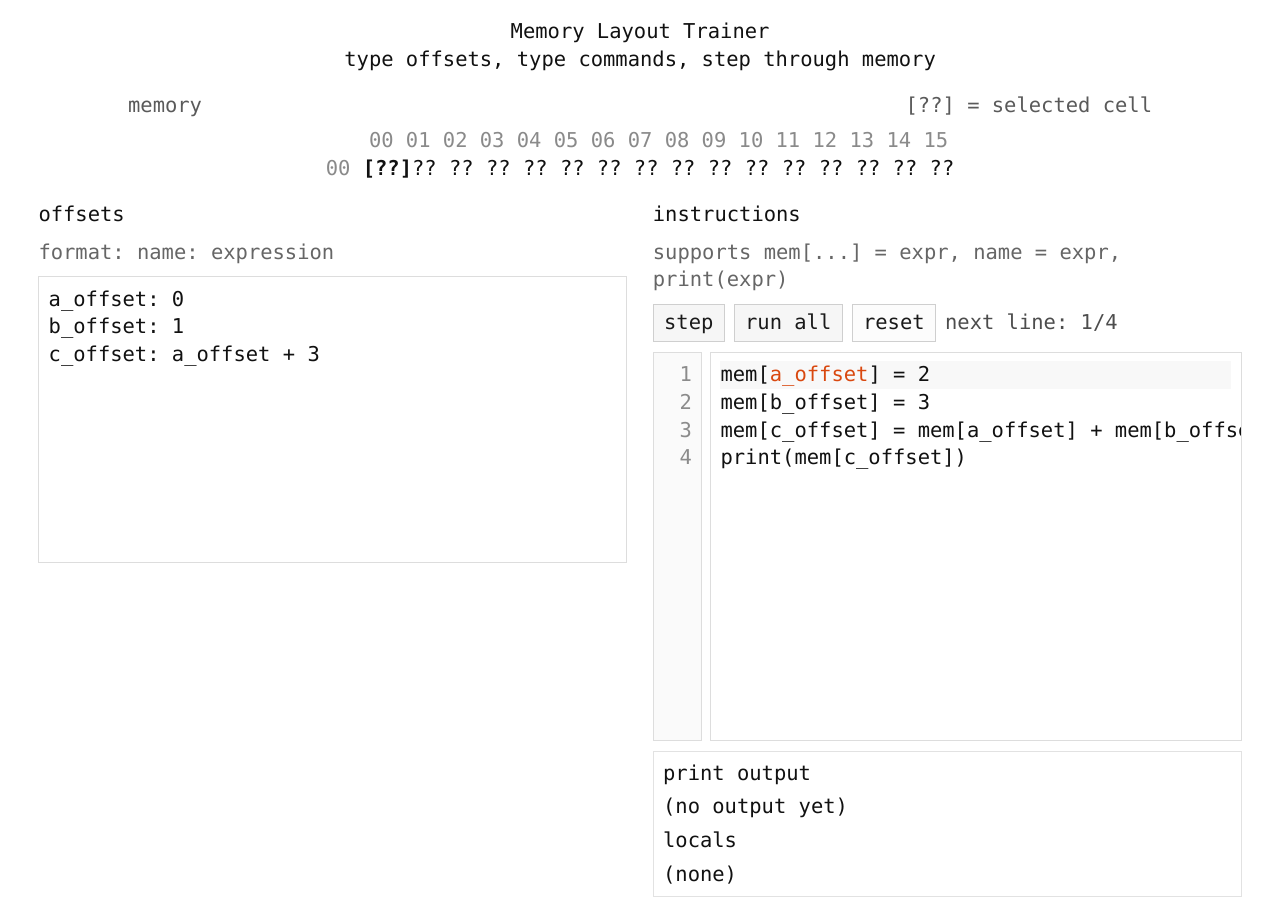
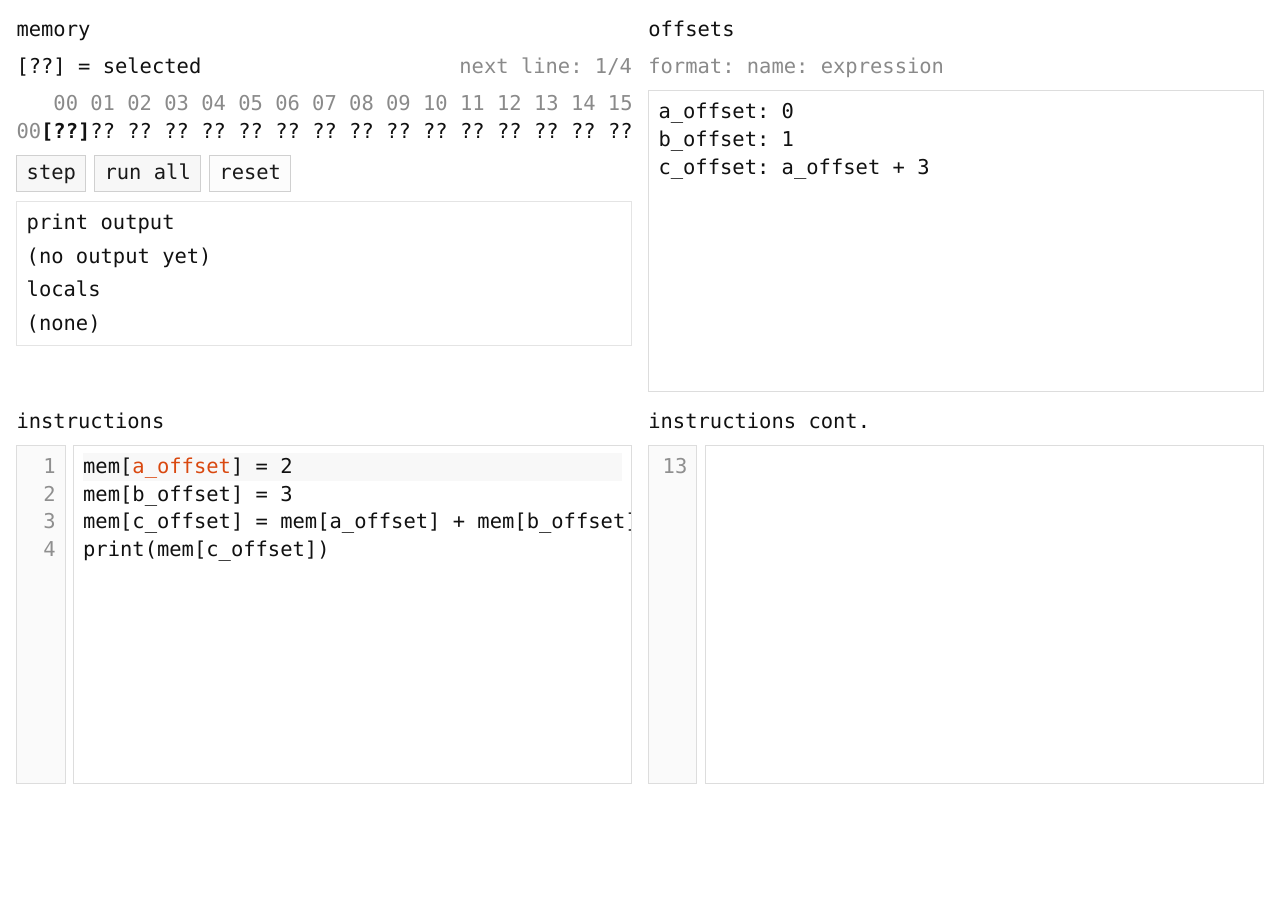
Before and after one commit to acrm/MemoryLayout, a React (Vite) app: page / in a window 1280 px wide. After the commit the page ends 800 px from the top, so only its background shows below. Built offline with nearby package versions, Linux system fonts and the light colour scheme.

Commit message:
2026w11-1.5: Rework UI into 2x2 terminal layout

```diff
--- a/package.json
+++ b/package.json
@@ -1,7 +1,7 @@
 {
   "name": "memory-layout-lab",
   "private": true,
-  "version": "2026w11-1.4",
+  "version": "2026w11-1.5",
   "type": "module",
   "scripts": {
     "dev": "vite",
--- a/src/App.css
+++ b/src/App.css
@@ -7,9 +7,10 @@
   --terminal-size: calc(80vw / 50);
   height: 100%;
   display: grid;
-  grid-template-rows: auto auto minmax(0, 1fr);
-  gap: 0.9em;
-  padding: 0.9em 3vw 1.2em;
+  grid-template-columns: 1fr 1fr;
+  grid-template-rows: 1fr 1fr;
+  gap: 0.8em;
+  padding: 0.8em;
   background: #ffffff;
   color: #111111;
   font-family: var(--font-mono);
@@ -22,57 +23,51 @@
   font: inherit;
 }
 
-.memory-header {
-  text-align: center;
+.zone {
+  min-height: 0;
+  display: flex;
+  flex-direction: column;
+  gap: 0.45em;
+  overflow: hidden;
 }
 
-.memory-header h1,
-.memory-header p,
-.memory-stage-head h2,
-.panel-head h3,
+.zone-title,
 .panel-hint,
+.status-chip,
 .runtime-box h4 {
   margin: 0;
   font-weight: 500;
 }
 
-.memory-stage {
-  display: flex;
-  flex-direction: column;
-  align-items: center;
-  gap: 0.35em;
+.panel-hint,
+.status-chip,
+.row-prefix-muted,
+.address-token {
+  color: #8a8a8a;
 }
 
 .memory-stage-head {
-  width: 80vw;
   display: flex;
   justify-content: space-between;
   align-items: center;
-  color: #5a5a5a;
+  gap: 0.8em;
 }
 
 .memory-console {
-  width: 100%;
   display: flex;
   flex-direction: column;
-  align-items: center;
 }
 
 .memory-row {
-  width: max-content;
   display: flex;
   align-items: center;
   white-space: nowrap;
+  width: max-content;
 }
 
 .row-prefix {
   width: 2ch;
   text-align: right;
-}
-
-.row-prefix-muted,
-.address-token {
-  color: #8a8a8a;
 }
 
 .separator {
@@ -98,48 +93,43 @@
   font-weight: 700;
 }
 
-.workbench {
-  min-height: 0;
-  display: grid;
-  grid-template-columns: 1fr 1fr;
-  gap: 2vw;
-  align-items: start;
-}
-
-.panel {
-  min-height: 0;
-  padding: 0;
+.execution-controls {
   display: flex;
-  flex-direction: column;
-  gap: 0.5em;
-  overflow: hidden;
-}
-
-.panel-head {
-  display: flex;
-  justify-content: space-between;
+  flex-wrap: wrap;
   align-items: center;
-}
-
-.panel-hint {
-  color: #666666;
+  gap: 0.4em;
 }
 
 button {
-  border: 1px solid #cfcfcf;
-  background: #f6f6f6;
-  color: #1a1a1a;
-  padding: 0.2em 0.5em;
+  border: 1px solid #d0d0d0;
+  background: #f7f7f7;
+  color: #191919;
+  padding: 0.18em 0.45em;
   cursor: pointer;
 }
 
 button:disabled {
+  opacity: 0.5;
   cursor: not-allowed;
-  opacity: 0.5;
 }
 
 button.secondary {
   background: #fcfcfc;
+}
+
+.runtime-box {
+  border: 1px solid #e4e4e4;
+  padding: 0.35em 0.45em;
+  display: grid;
+  gap: 0.3em;
+  min-height: 0;
+}
+
+.runtime-box pre {
+  margin: 0;
+  white-space: pre-wrap;
+  overflow: auto;
+  max-height: 8.5em;
 }
 
 .offset-editor,
@@ -148,42 +138,32 @@ button.secondary {
   border: 1px solid #dddddd;
   background: #ffffff;
   color: #111111;
+  padding: 0.35em 0.45em;
   resize: none;
-  padding: 0.4em 0.45em;
   line-height: 1.35;
 }
 
 .offset-editor {
-  min-height: 14em;
-}
-
-.execution-controls {
-  display: flex;
-  flex-wrap: wrap;
-  align-items: center;
-  gap: 0.45em;
-}
-
-.status-chip {
-  color: #4d4d4d;
+  flex: 1;
+  min-height: 0;
 }
 
 .instructions-editor {
   min-height: 0;
-  height: 19em;
+  height: 100%;
   display: grid;
   grid-template-columns: 4ch 1fr;
-  gap: 0.4em;
+  gap: 0.35em;
 }
 
 .instruction-line-numbers {
   margin: 0;
   border: 1px solid #dddddd;
   background: #fafafa;
-  padding: 0.4em 0;
+  color: #8f8f8f;
+  padding: 0.35em 0;
+  overflow: hidden;
   text-align: right;
-  overflow: hidden;
-  color: #8b8b8b;
 }
 
 .instruction-line-numbers > div {
@@ -205,7 +185,7 @@ button.secondary {
   width: 100%;
   height: 100%;
   border: 0;
-  padding: 0.4em 0.45em;
+  padding: 0.35em 0.45em;
   overflow: auto;
   line-height: 1.35;
 }
@@ -227,28 +207,14 @@ button.secondary {
 }
 
 .instruction-editor::selection {
-  background: rgba(120, 120, 120, 0.25);
+  background: rgba(100, 100, 100, 0.25);
   color: transparent;
 }
 
 .error-box {
   background: #fff3f3;
   color: #8d2b2b;
-  padding: 0.35em 0.45em;
-}
-
-.runtime-box {
-  border: 1px solid #e2e2e2;
-  padding: 0.35em 0.45em;
-  display: grid;
-  gap: 0.3em;
-}
-
-.runtime-box pre {
-  margin: 0;
-  max-height: 9em;
-  overflow: auto;
-  white-space: pre-wrap;
+  padding: 0.28em 0.4em;
 }
 
 @media (max-width: 1100px) {
@@ -256,25 +222,7 @@ button.secondary {
     --terminal-size: calc(92vw / 50);
     height: auto;
     min-height: 100vh;
-    grid-template-rows: auto auto auto;
-    padding: 0.8em 2vw 1.1em;
-  }
-
-  .memory-stage-head {
-    width: 92vw;
-  }
-
-  .workbench {
     grid-template-columns: 1fr;
+    grid-template-rows: repeat(4, minmax(16em, auto));
   }
 }
-
-@media (max-width: 760px) {
-  .offset-editor {
-    min-height: 11em;
-  }
-
-  .instructions-editor {
-    height: 14em;
-  }
-}
--- a/src/components/MemoryLayoutSimulator.tsx
+++ b/src/components/MemoryLayoutSimulator.tsx
@@ -64,6 +64,7 @@ interface ExecutionResult {
 
 const DEFAULT_MEMORY_SIZE = 16
 const MEMORY_COLUMNS = 16
+const INSTRUCTION_SPLIT_AT = 12
 
 const INITIAL_OFFSETS_TEXT = ['a_offset: 0', 'b_offset: 1', 'c_offset: a_offset + 3'].join('\n')
 
@@ -421,6 +422,13 @@ const suggestNextOffsetValue = (text: string, targetLine: number, memorySize: nu
   return Math.max(...resolved) + 1
 }
 
+const normalizeTailLines = (lines: string[]): string[] => {
+  if (lines.length === 1 && lines[0] === '') {
+    return []
+  }
+  return lines
+}
+
 const extractOffsetNames = (line: string, offsetValues: Record<string, number>): string[] => {
   const names: string[] = []
   const seen = new Set<string>()
@@ -711,9 +719,15 @@ export const MemoryLayoutSimulator: React.FC = () => {
   const memorySize = DEFAULT_MEMORY_SIZE
 
   const offsetEditorRef = useRef<HTMLTextAreaElement>(null)
-  const instructionEditorRef = useRef<HTMLTextAreaElement>(null)
-  const instructionHighlightRef = useRef<HTMLPreElement>(null)
-  const instructionLineRef = useRef<HTMLPreElement>(null)
+
+  const instructionEditorLeftRef = useRef<HTMLTextAreaElement>(null)
+  const instructionEditorRightRef = useRef<HTMLTextAreaElement>(null)
+
+  const instructionHighlightLeftRef = useRef<HTMLPreElement>(null)
+  const instructionHighlightRightRef = useRef<HTMLPreElement>(null)
+
+  const instructionLineLeftRef = useRef<HTMLPreElement>(null)
+  const instructionLineRightRef = useRef<HTMLPreElement>(null)
 
   const [offsetEditorText, setOffsetEditorText] = useState(INITIAL_OFFSETS_TEXT)
   const [instructionEditorText, setInstructionEditorText] = useState(INITIAL_INSTRUCTIONS_TEXT)
@@ -729,7 +743,9 @@ export const MemoryLayoutSimulator: React.FC = () => {
 
   const [activeOffsetLine, setActiveOffsetLine] = useState(0)
   const [activeInstructionLine, setActiveInstructionLine] = useState(0)
-  const [focusedEditor, setFocusedEditor] = useState<'offsets' | 'instructions' | null>(null)
+  const [focusedEditor, setFocusedEditor] = useState<
+    'offsets' | 'instructions-left' | 'instructions-right' | null
+  >(null)
 
   const parsedOffsets = useMemo(
     () => parseOffsetEditorText(offsetEditorText, memorySize),
@@ -740,6 +756,20 @@ export const MemoryLayoutSimulator: React.FC = () => {
     () => splitEditorLines(instructionEditorText),
     [instructionEditorText],
   )
+
+  const leftInstructionLines = useMemo(
+    () => instructionLines.slice(0, INSTRUCTION_SPLIT_AT),
+    [instructionLines],
+  )
+
+  const rightInstructionLines = useMemo(
+    () => instructionLines.slice(INSTRUCTION_SPLIT_AT),
+    [instructionLines],
+  )
+
+  const leftEditorValue = leftInstructionLines.join('\n')
+  const rightEditorValue =
+    rightInstructionLines.length > 0 ? rightInstructionLines.join('\n') : ''
 
   const activeInstructionText = instructionLines[activeInstructionLine] ?? ''
 
@@ -812,32 +842,73 @@ export const MemoryLayoutSimulator: React.FC = () => {
     setActiveOffsetLine(getLineIndexFromCursor(offsetEditorText, editor.selectionStart))
   }
 
-  const handleInstructionEditorChange = (event: React.ChangeEvent<HTMLTextAreaElement>): void => {
-    setInstructionEditorText(event.target.value.replace(/\r/g, ''))
+  const handleInstructionEditorChangeLeft = (
+    event: React.ChangeEvent<HTMLTextAreaElement>,
+  ): void => {
+    const nextLeftLines = splitEditorLines(event.target.value.replace(/\r/g, ''))
+    const currentRightLines = instructionLines.slice(INSTRUCTION_SPLIT_AT)
+    setInstructionEditorText([...nextLeftLines, ...currentRightLines].join('\n'))
     resetExecutionState()
   }
 
-  const handleInstructionCursorActivity = (): void => {
-    const editor = instructionEditorRef.current
+  const handleInstructionEditorChangeRight = (
+    event: React.ChangeEvent<HTMLTextAreaElement>,
+  ): void => {
+    const nextRightLines = normalizeTailLines(
+      splitEditorLines(event.target.value.replace(/\r/g, '')),
+    )
+    const currentLeftLines = instructionLines.slice(0, INSTRUCTION_SPLIT_AT)
+    setInstructionEditorText([...currentLeftLines, ...nextRightLines].join('\n'))
+    resetExecutionState()
+  }
+
+  const handleInstructionCursorActivityLeft = (): void => {
+    const editor = instructionEditorLeftRef.current
     if (!editor) {
       return
     }
-    setActiveInstructionLine(getLineIndexFromCursor(instructionEditorText, editor.selectionStart))
+    const localLine = getLineIndexFromCursor(leftEditorValue, editor.selectionStart)
+    setActiveInstructionLine(localLine)
   }
 
-  const syncInstructionEditorScroll = (): void => {
-    const editor = instructionEditorRef.current
+  const handleInstructionCursorActivityRight = (): void => {
+    const editor = instructionEditorRightRef.current
+    if (!editor) {
+      return
+    }
+    const localLine = getLineIndexFromCursor(rightEditorValue, editor.selectionStart)
+    setActiveInstructionLine(INSTRUCTION_SPLIT_AT + localLine)
+  }
+
+  const syncInstructionEditorScrollLeft = (): void => {
+    const editor = instructionEditorLeftRef.current
     if (!editor) {
       return
     }
 
-    if (instructionHighlightRef.current) {
-      instructionHighlightRef.current.scrollTop = editor.scrollTop
-      instructionHighlightRef.current.scrollLeft = editor.scrollLeft
+    if (instructionHighlightLeftRef.current) {
+      instructionHighlightLeftRef.current.scrollTop = editor.scrollTop
+      instructionHighlightLeftRef.current.scrollLeft = editor.scrollLeft
     }
 
-    if (instructionLineRef.current) {
-      instructionLineRef.current.scrollTop = editor.scrollTop
+    if (instructionLineLeftRef.current) {
+      instructionLineLeftRef.current.scrollTop = editor.scrollTop
+    }
+  }
+
+  const syncInstructionEditorScrollRight = (): void => {
+    const editor = instructionEditorRightRef.current
+    if (!editor) {
+      return
+    }
+
+    if (instructionHighlightRightRef.current) {
+      instructionHighlightRightRef.current.scrollTop = editor.scrollTop
+      instructionHighlightRightRef.current.scrollLeft = editor.scrollLeft
+    }
+
+    if (instructionLineRightRef.current) {
+      instructionLineRightRef.current.scrollTop = editor.scrollTop
     }
   }
 
@@ -859,7 +930,7 @@ export const MemoryLayoutSimulator: React.FC = () => {
 
   const activeInstructionNamesKey = instructionOffsetColors.names.join('|')
   useEffect(() => {
-    if (focusedEditor !== 'instructions') {
+    if (focusedEditor !== 'instructions-left' && focusedEditor !== 'instructions-right') {
       return
     }
 
@@ -875,7 +946,8 @@ export const MemoryLayoutSimulator: React.FC = () => {
   }, [focusedEditor, activeInstructionNamesKey, parsedOffsets.values, instructionOffsetColors.names])
 
   useEffect(() => {
-    syncInstructionEditorScroll()
+    syncInstructionEditorScrollLeft()
+    syncInstructionEditorScrollRight()
   }, [instructionEditorText])
 
   const executeSingleStep = (): void => {
@@ -978,19 +1050,112 @@ export const MemoryLayoutSimulator: React.FC = () => {
   }
 
   const isProgramFinished = programCounter >= instructionLines.length
-  const showInstructionCellColors = focusedEditor === 'instructions'
+  const showInstructionCellColors =
+    focusedEditor === 'instructions-left' || focusedEditor === 'instructions-right'
+
+  const showLeftPrefixSeparator = selectedOffset !== 0
+
+  const renderInstructionPane = (
+    side: 'left' | 'right',
+    lines: string[],
+    baseLineIndex: number,
+    editorValue: string,
+  ) => {
+    const displayLines = lines.length > 0 ? lines : ['']
+    const editorRef =
+      side === 'left' ? instructionEditorLeftRef : instructionEditorRightRef
+    const highlightRef =
+      side === 'left' ? instructionHighlightLeftRef : instructionHighlightRightRef
+    const lineRef = side === 'left' ? instructionLineLeftRef : instructionLineRightRef
+
+    return (
+      <div className="instructions-editor">
+        <pre ref={lineRef} className="instruction-line-numbers" aria-hidden="true">
+          {displayLines.map((_, index) => (
+            <div key={`${side}-ln-${index}`}>{baseLineIndex + index + 1}</div>
+          ))}
+        </pre>
+
+        <div className="instruction-editor-surface">
+          <pre ref={highlightRef} className="instruction-highlight" aria-hidden="true">
+            {displayLines.map((line, index) => {
+              const globalLineIndex = baseLineIndex + index
+              const isActiveLine = globalLineIndex === activeInstructionLine
+
+              return (
+                <div
+                  key={`${side}-hl-${globalLineIndex}`}
+                  className={`instruction-highlight-line ${isActiveLine ? 'is-active-line' : ''}`}
+                >
+                  {isActiveLine
+                    ? renderInstructionLineWithColors(
+                        line,
+                        instructionOffsetColors.colorByOffsetName,
+                        `${side}-${globalLineIndex}`,
+                      )
+                    : line || ' '}
+                </div>
+              )
+            })}
+          </pre>
+
+          <textarea
+            ref={editorRef}
+            className="instruction-editor"
+            value={editorValue}
+            onChange={
+              side === 'left'
+                ? handleInstructionEditorChangeLeft
+                : handleInstructionEditorChangeRight
+            }
+            onSelect={
+              side === 'left'
+                ? handleInstructionCursorActivityLeft
+                : handleInstructionCursorActivityRight
+            }
+            onClick={
+              side === 'left'
+                ? handleInstructionCursorActivityLeft
+                : handleInstructionCursorActivityRight
+            }
+            onKeyUp={
+              side === 'left'
+                ? handleInstructionCursorActivityLeft
+                : handleInstructionCursorActivityRight
+            }
+            onScroll={
+              side === 'left'
+                ? syncInstructionEditorScrollLeft
+                : syncInstructionEditorScrollRight
+            }
+            onFocus={() => {
+              setFocusedEditor(side === 'left' ? 'instructions-left' : 'instructions-right')
+              if (side === 'left') {
+                handleInstructionCursorActivityLeft()
+              } else {
+                handleInstructionCursorActivityRight()
+              }
+            }}
+            onBlur={() => setFocusedEditor(null)}
+            spellCheck={false}
+          />
+        </div>
+      </div>
+    )
+  }
 
   return (
     <div className="memory-layout-app">
-      <header className="memory-header">
-        <h1>Memory Layout Trainer</h1>
-        <p>type offsets, type commands, step through memory</p>
-      </header>
+      <section className="zone memory-zone">
+        <div className="zone-title">memory</div>
 
-      <section className="memory-stage">
         <div className="memory-stage-head">
-          <h2>memory</h2>
-          <span>[??] = selected cell</span>
+          <span>[??] = selected</span>
+          <span className="status-chip">
+            {isProgramFinished
+              ? 'program finished'
+              : `next line: ${programCounter + 1}/${instructionLines.length}`}
+          </span>
         </div>
 
         <div className="memory-console" role="grid" aria-label="Linear memory">
@@ -1015,9 +1180,11 @@ export const MemoryLayoutSimulator: React.FC = () => {
 
           <div className="memory-row" role="row">
             <span className="row-prefix row-prefix-muted">00</span>
+            {showLeftPrefixSeparator && (
               <span className="separator" aria-hidden="true">
                 {' '}
               </span>
+            )}
             {Array.from({ length: memorySize }, (_, offset) => {
               const isSelected = selectedOffset === offset
               const token = formatByteToken(initialized[offset], memory[offset])
@@ -1050,47 +1217,6 @@ export const MemoryLayoutSimulator: React.FC = () => {
             })}
           </div>
         </div>
-      </section>
-
-      <section className="workbench">
-        <article className="panel offsets-panel">
-          <div className="panel-head">
-            <h3>offsets</h3>
-          </div>
-
-          <p className="panel-hint">format: name: expression</p>
-
-          <textarea
-            ref={offsetEditorRef}
-            className="offset-editor"
-            value={offsetEditorText}
-            onChange={handleOffsetEditorChange}
-            onSelect={handleOffsetCursorActivity}
-            onClick={handleOffsetCursorActivity}
-            onKeyUp={handleOffsetCursorActivity}
-            onFocus={() => {
-              setFocusedEditor('offsets')
-              handleOffsetCursorActivity()
-            }}
-            onBlur={() => setFocusedEditor(null)}
-            spellCheck={false}
-          />
-
-          {parsedOffsets.errors.length > 0 && (
-            <div className="error-box">
-              {parsedOffsets.errors.map((error) => (
-                <div key={error}>{error}</div>
-              ))}
-            </div>
-          )}
-        </article>
-
-        <article className="panel instructions-panel">
-          <div className="panel-head">
-            <h3>instructions</h3>
-          </div>
-
-          <p className="panel-hint">supports mem[...] = expr, name = expr, print(expr)</p>
 
         <div className="execution-controls">
           <button
@@ -1117,64 +1243,12 @@ export const MemoryLayoutSimulator: React.FC = () => {
           >
             reset
           </button>
-            <span className="status-chip">
-              {isProgramFinished
-                ? 'program finished'
-                : `next line: ${programCounter + 1}/${instructionLines.length}`}
-            </span>
         </div>
-
-          <div className="instructions-editor">
-            <pre ref={instructionLineRef} className="instruction-line-numbers" aria-hidden="true">
-              {instructionLines.map((_, index) => (
-                <div key={`ln-${index}`}>{index + 1}</div>
-              ))}
-            </pre>
-
-            <div className="instruction-editor-surface">
-              <pre ref={instructionHighlightRef} className="instruction-highlight" aria-hidden="true">
-                {instructionLines.map((line, index) => (
-                  <div
-                    key={`hl-${index}`}
-                    className={`instruction-highlight-line ${
-                      index === activeInstructionLine ? 'is-active-line' : ''
-                    }`}
-                  >
-                    {index === activeInstructionLine
-                      ? renderInstructionLineWithColors(
-                          line,
-                          instructionOffsetColors.colorByOffsetName,
-                          `line-${index}`,
-                        )
-                      : line || ' '}
-                  </div>
-                ))}
-              </pre>
-
-              <textarea
-                ref={instructionEditorRef}
-                className="instruction-editor"
-                value={instructionEditorText}
-                onChange={handleInstructionEditorChange}
-                onSelect={handleInstructionCursorActivity}
-                onClick={handleInstructionCursorActivity}
-                onKeyUp={handleInstructionCursorActivity}
-                onScroll={syncInstructionEditorScroll}
-                onFocus={() => {
-                  setFocusedEditor('instructions')
-                  handleInstructionCursorActivity()
-                }}
-                onBlur={() => setFocusedEditor(null)}
-                spellCheck={false}
-              />
-            </div>
-          </div>
-
-          {runtimeError && <div className="error-box">{runtimeError}</div>}
 
         <section className="runtime-box">
           <h4>print output</h4>
           <pre>{printedOutput.length > 0 ? printedOutput.join('\n') : '(no output yet)'}</pre>
+          {runtimeError && <div className="error-box">{runtimeError}</div>}
           <h4>locals</h4>
           <pre>
             {Object.keys(locals).length === 0
@@ -1183,13 +1257,47 @@ export const MemoryLayoutSimulator: React.FC = () => {
                   .map(([name, value]) => `${name}=${value}`)
                   .join(', ')}
           </pre>
-            {lastStep && (
-              <h4>
-                last line: <span>{lastStep.step}</span>
-              </h4>
+          {lastStep && <h4>last line: {lastStep.step}</h4>}
+        </section>
+      </section>
+
+      <section className="zone offsets-zone">
+        <div className="zone-title">offsets</div>
+        <p className="panel-hint">format: name: expression</p>
+
+        <textarea
+          ref={offsetEditorRef}
+          className="offset-editor"
+          value={offsetEditorText}
+          onChange={handleOffsetEditorChange}
+          onSelect={handleOffsetCursorActivity}
+          onClick={handleOffsetCursorActivity}
+          onKeyUp={handleOffsetCursorActivity}
+          onFocus={() => {
+            setFocusedEditor('offsets')
+            handleOffsetCursorActivity()
+          }}
+          onBlur={() => setFocusedEditor(null)}
+          spellCheck={false}
+        />
+
+        {parsedOffsets.errors.length > 0 && (
+          <div className="error-box">
+            {parsedOffsets.errors.map((error) => (
+              <div key={error}>{error}</div>
+            ))}
+          </div>
         )}
       </section>
-        </article>
+
+      <section className="zone instructions-zone">
+        <div className="zone-title">instructions</div>
+        {renderInstructionPane('left', leftInstructionLines, 0, leftEditorValue)}
+      </section>
+
+      <section className="zone instructions-zone">
+        <div className="zone-title">instructions cont.</div>
+        {renderInstructionPane('right', rightInstructionLines, INSTRUCTION_SPLIT_AT, rightEditorValue)}
       </section>
     </div>
   )
--- a/version.json
+++ b/version.json
@@ -1,6 +1,6 @@
 {
   "weekCode": "2026w11",
   "minor": 1,
-  "build": 4,
-  "currentVersion": "2026w11-1.4"
+  "build": 5,
+  "currentVersion": "2026w11-1.5"
 }
```
Also changed, not shown: 4 other files (tests, documents, lock files or other folders). Lines whose indentation alone changed are shown as unchanged.
